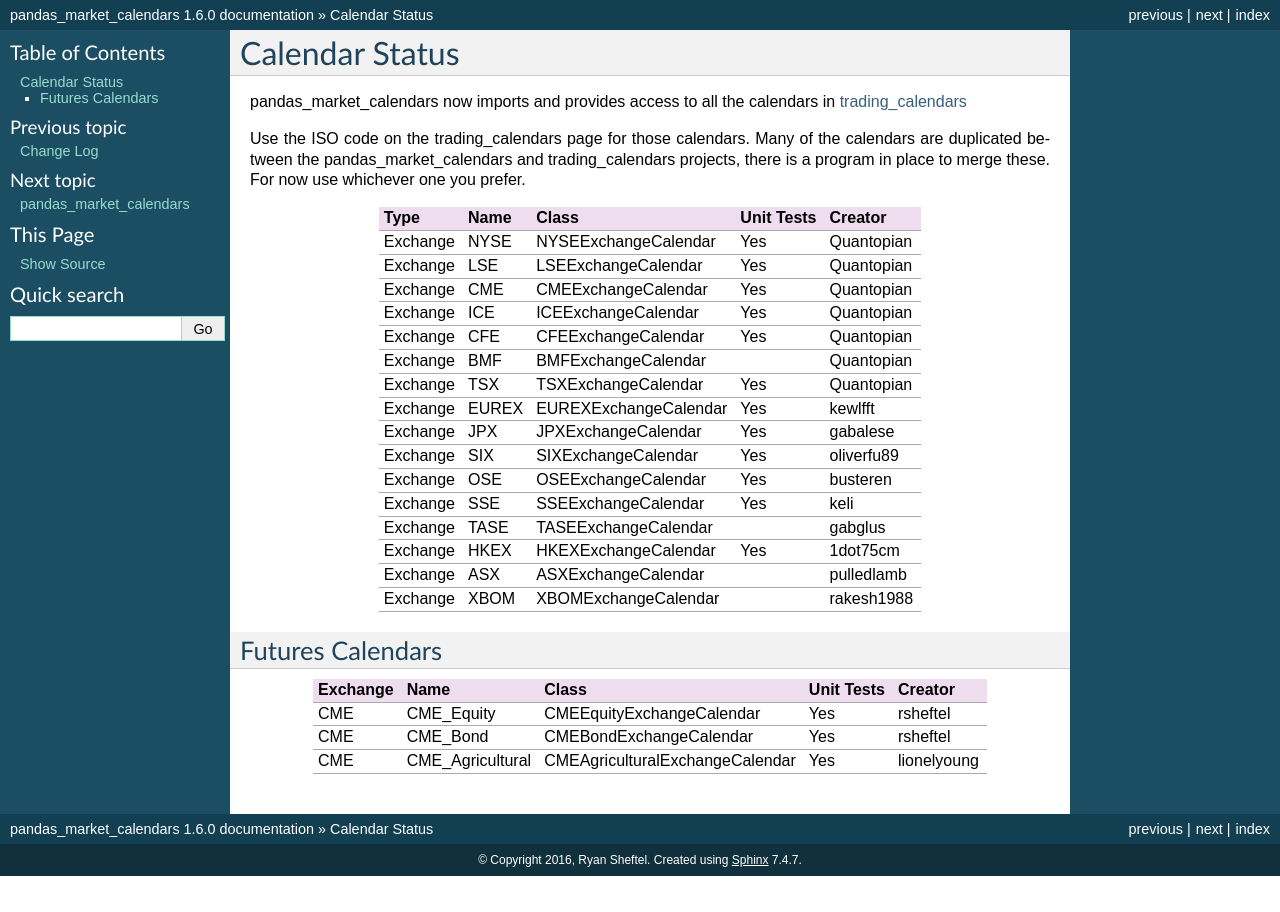
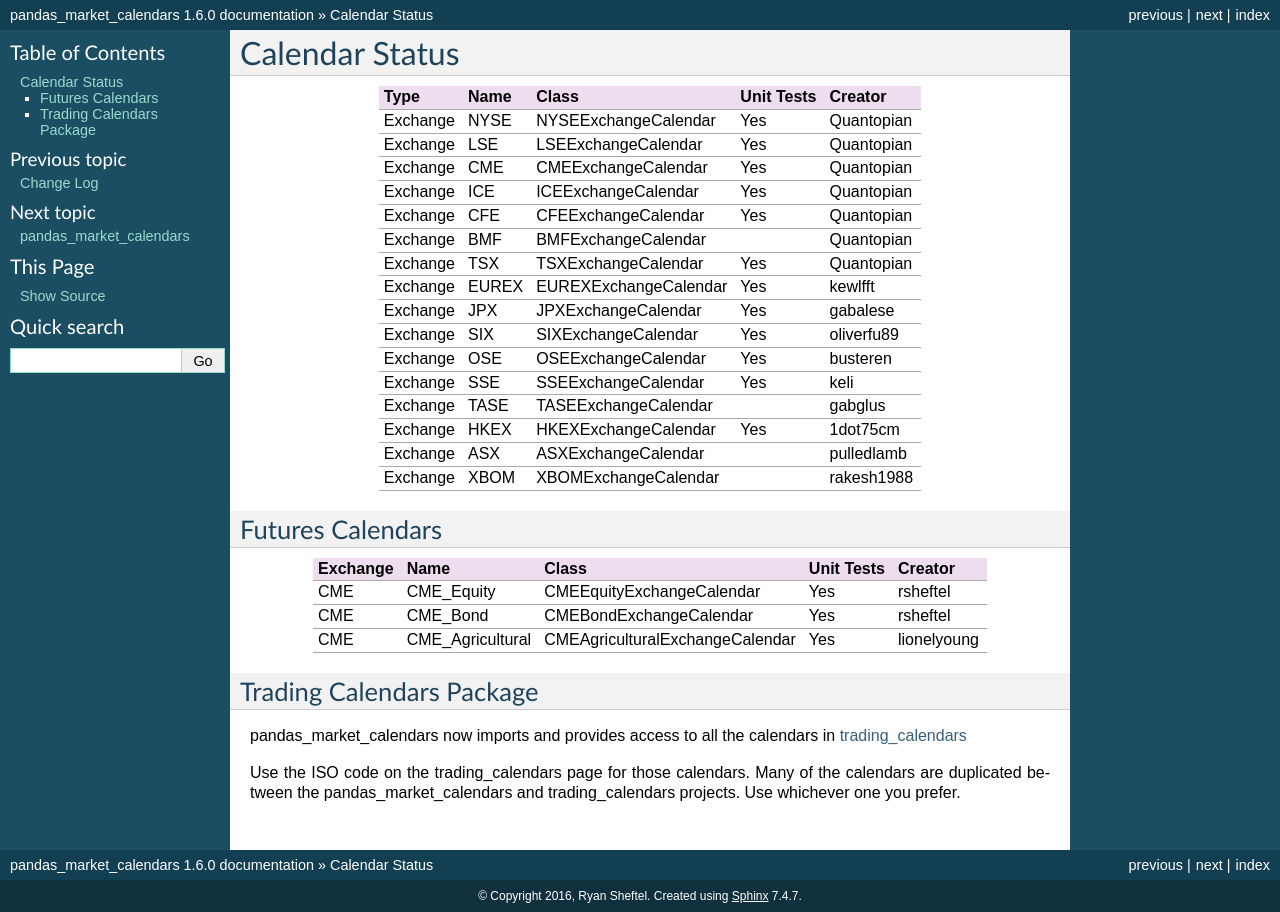
Before and after one commit to rsheftel/pandas_market_calendars, a Sphinx documentation site: the page built from docs/calendars.rst, in a window 1280 px wide. Built offline with Sphinx 7.4.7, drawn with Linux system fonts in a browser that asks for light colours.

Commit message:
Update docs

```diff
--- a/docs/calendars.rst
+++ b/docs/calendars.rst
@@ -1,11 +1,5 @@
 Calendar Status
 ===============
-
-pandas_market_calendars now imports and provides access to all the calendars in `trading_calendars <https://github.com/quantopian/trading_calendars>`_
-
-Use the ISO code on the trading_calendars page for those calendars. Many of the calendars are duplicated between
-the pandas_market_calendars and trading_calendars projects, there is a program in place to merge these. For now use
-whichever one you prefer.
 
 ========= ====== ===================== ============ ==========
  Type      Name         Class           Unit Tests   Creator
@@ -37,3 +31,10 @@
 CME        CME_Bond           CMEBondExchangeCalendar             Yes         rsheftel
 CME        CME_Agricultural   CMEAgriculturalExchangeCalendar     Yes        lionelyoung
 ========== ================ =================================== ============ ============
+
+Trading Calendars Package
+#########################
+pandas_market_calendars now imports and provides access to all the calendars in `trading_calendars <https://github.com/quantopian/trading_calendars>`_
+
+Use the ISO code on the trading_calendars page for those calendars. Many of the calendars are duplicated between
+the pandas_market_calendars and trading_calendars projects. Use whichever one you prefer.
--- a/docs/change_log.rst
+++ b/docs/change_log.rst
@@ -6,7 +6,8 @@
 1.6 (9/14/20)
 ~~~~~~~~~~~~~
 This is the first version of the merge of this project with the quantopian trading-calendars.
-- Added the trading_calendars.py module that brings in all current and future calendars from the quantopian project.
+
+- Added the trading_calendars.py module that brings in all current and future calendars from the quantopian project
 - All calendars from trading-calendars are now available in pandas_market_calendars
 
 1.5 (8/30/20)
```
